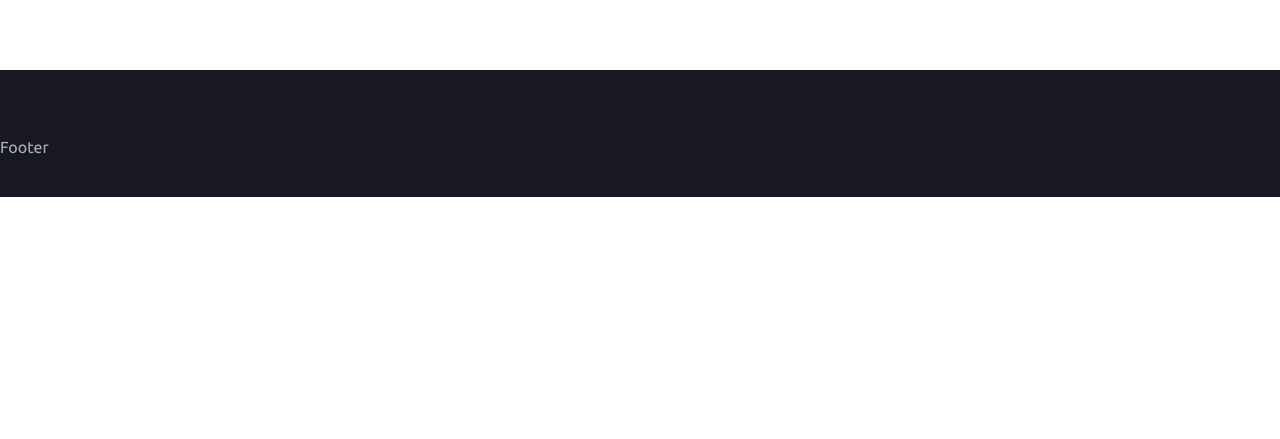
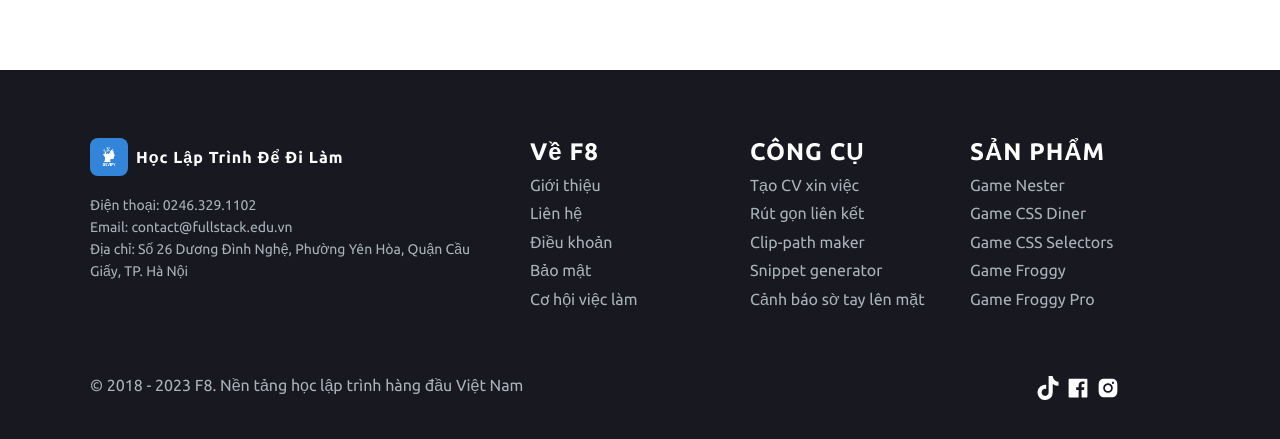
Before and after one commit to dinhtuannam/devify-frontend, a React (Create React App) app: page / in a window 1280 px wide. Shown: the part 1665-2104 px from the top of the page. Before the commit the page ends 1862 px from the top, so only its background shows below. Built offline with nearby package versions, Linux system fonts and the light colour scheme; the HTML template or start-up script is replaced by a standard one.

Commit message:
UI: Footer

```diff
--- a/src/components/Footer/Footer.module.scss
+++ b/src/components/Footer/Footer.module.scss
@@ -4,3 +4,82 @@
     overflow: hidden;
     padding: 68px 0 40px;
 }
+.logo {
+    background-color: #181821;
+    border-radius: 8px;
+    width: 38px;
+    height: 38px;
+}
+
+.container {
+    max-width: 1100px;
+    margin: 0 auto;
+    display: flex;
+    flex-wrap: wrap;
+
+    .body {
+        display: flex;
+        width: 100%;
+        margin-left: -12px;
+        margin-right: -12px;
+        margin-bottom: 48px;
+        .body-item {
+            padding: 0px 12px;
+
+            .heading-wrapper {
+                display: flex;
+                color: #fff;
+                align-content: center;
+                font-weight: 600;
+                letter-spacing: 1px;
+                .slogan {
+                    padding: 10px 0px 0px 8px;
+                }
+            }
+
+            .contact-list {
+                color: #a9b3bb;
+                font-size: 1.4rem;
+                line-height: 2.2rem;
+                position: relative;
+                padding: 14px 34px 14px 0px;
+            }
+            .contact-list a {
+                color: #a9b3bb;
+                text-decoration: none;
+            }
+
+            .list-wrapper {
+                padding: 10px 0px;
+                li {
+                    margin-bottom: 10px;
+                }
+                a {
+                    color: #a9b3bb;
+                }
+            }
+        }
+    }
+
+    .description {
+        display: flex;
+        width: 100%;
+        justify-content: space-between;
+        .social-list {
+            color: #fff;
+            padding-right: 70px;
+
+            .icon {
+                margin-left: 6px;
+                font-size: 2.4rem;
+                cursor: pointer;
+            }
+        }
+    }
+}
+.w-20 {
+    width: 20%;
+}
+.w-40 {
+    width: 40%;
+}
--- a/src/components/Footer/Footer.tsx
+++ b/src/components/Footer/Footer.tsx
@@ -1,9 +1,103 @@
 import styles from './Footer.module.scss';
 import classNames from 'classnames/bind';
+import { AiFillFacebook, AiFillInstagram } from 'react-icons/ai';
+import { FaTiktok } from 'react-icons/fa';
+import logo from '../../assets/img/logo.png';
 const cx = classNames.bind(styles);
 
 function Footer() {
-    return <div className={cx('wrapper')}>Footer</div>;
+    return (
+        <div className={cx('wrapper')}>
+            <div className={cx('container')}>
+                <div className={cx('body')}>
+                    <div className={cx('body-item', 'w-40')}>
+                        <div className={cx('heading-wrapper')}>
+                            <a href="/">
+                                <img className={cx('logo')} src={logo} alt="F8" />
+                            </a>
+                            <span className={cx('slogan')}>Học Lập Trình Để Đi Làm</span>
+                        </div>
+
+                        <p className={cx('contact-list')}>
+                            Điện thoại: <a href="tel:0246.329.1102">0246.329.1102</a>
+                            <br />
+                            Email: <a href="mailto:contact@fullstack.edu.vn">contact@fullstack.edu.vn</a>
+                            <br />
+                            Địa chỉ: Số 26 Dương Đình Nghệ, Phường Yên Hòa, Quận Cầu Giấy, TP. Hà Nội
+                        </p>
+                    </div>
+                    <div className={cx('body-item', 'w-20')}>
+                        <h2 className={cx('heading-wrapper')}>Về F8</h2>
+                        <ul className={cx('list-wrapper')}>
+                            <li>
+                                <a href="/about-us">Giới thiệu</a>
+                            </li>
+                            <li>
+                                <a href="/contact-us">Liên hệ</a>
+                            </li>
+                            <li>
+                                <a href="/terms">Điều khoản</a>
+                            </li>
+                            <li>
+                                <a href="/privacy">Bảo mật</a>
+                            </li>
+                            <li>
+                                <a href="/careers">Cơ hội việc làm</a>
+                            </li>
+                        </ul>
+                    </div>
+                    <div className={cx('body-item', 'w-20')}>
+                        <h2 className={cx('heading-wrapper')}>CÔNG CỤ</h2>
+                        <ul className={cx('list-wrapper')}>
+                            <li>
+                                <a href="/about-us">Tạo CV xin việc</a>
+                            </li>
+                            <li>
+                                <a href="/contact-us">Rút gọn liên kết</a>
+                            </li>
+                            <li>
+                                <a href="/terms">Clip-path maker</a>
+                            </li>
+                            <li>
+                                <a href="/privacy">Snippet generator</a>
+                            </li>
+                            <li>
+                                <a href="/careers">Cảnh báo sờ tay lên mặt</a>
+                            </li>
+                        </ul>
+                    </div>
+                    <div className={cx('body-item', 'w-20')}>
+                        <h2 className={cx('heading-wrapper')}>SẢN PHẨM</h2>
+                        <ul className={cx('list-wrapper')}>
+                            <li>
+                                <a href="/about-us">Game Nester</a>
+                            </li>
+                            <li>
+                                <a href="/contact-us">Game CSS Diner</a>
+                            </li>
+                            <li>
+                                <a href="/terms">Game CSS Selectors</a>
+                            </li>
+                            <li>
+                                <a href="/privacy">Game Froggy</a>
+                            </li>
+                            <li>
+                                <a href="/careers">Game Froggy Pro</a>
+                            </li>
+                        </ul>
+                    </div>
+                </div>
+                <div className={cx('description')}>
+                    <p className={cx('copyright')}>© 2018 - 2023 F8. Nền tảng học lập trình hàng đầu Việt Nam</p>
+                    <div className={cx('social-list')}>
+                        <FaTiktok className={cx('icon')} />
+                        <AiFillFacebook className={cx('icon')} />
+                        <AiFillInstagram className={cx('icon')} />
+                    </div>
+                </div>
+            </div>
+        </div>
+    );
 }
 
 export default Footer;
--- a/src/styles/GlobalStyles.scss
+++ b/src/styles/GlobalStyles.scss
@@ -15,6 +15,13 @@
     box-sizing: border-box;
 }
 
+ul {
+    list-style: none;
+}
+a {
+    text-decoration: none;
+}
+
 html {
     font-size: 62.5%;
 }
```
